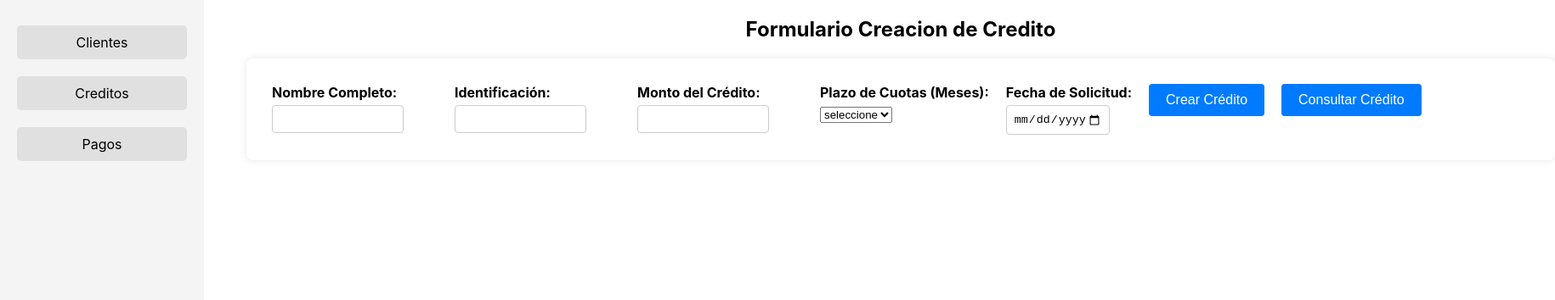
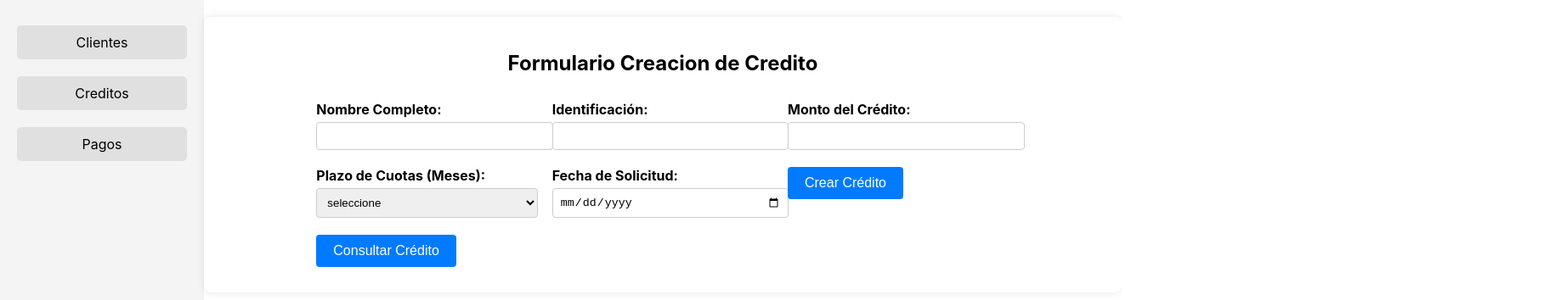
Before and after one commit to Juan-204/Proyecto-Financiero, a React (Create React App) app: page /creditos in a window 1280 px wide. Shown: the top 354 px of the page at 85% size, 1830 px wide, since content can reach past the window. Built offline with nearby package versions, Linux system fonts and the light colour scheme.

Commit message:
añadir responsive
Poner la pagina responsivo para que se adapte a cualquier tipo de pantalla

```diff
--- a/src/components/Clientes.css
+++ b/src/components/Clientes.css
@@ -1,27 +1,28 @@
 .formulario {
     display: inline-block;
-    margin-left: 50px;
+    margin: 20px auto;
+    padding: 20px;
+    background-color: #fff;
+    border-radius: 8px;
+    box-shadow: 0 0 10px rgba(0, 0, 0, 0.1);
+    max-width: 1200px;
+    width: 100%;
 }
 
 h2 {
     text-align: center;
     margin-top: 20px;
-
 }
 
 form {
-    width: 1500px;
-    margin: 20px auto;
-    padding: 20px;
-    background-color: #fff;
-    border-radius: 8px;
-    box-shadow: 0 0 10px rgba(0, 0, 0, 0.1);
     display: flex;
     flex-wrap: wrap;
+    justify-content: space-between;
 }
 
 .input-group {
-    margin: 10px;
+    width: 100%;
+    margin: 10px 0;
 }
 
 .input-group label {
@@ -30,8 +31,9 @@ form {
     margin-bottom: 5px;
 }
 
-.input-group input {
-    width: 70%;
+.input-group input,
+.input-group select {
+    width: 100%;
     padding: 8px;
     border: 1px solid #ccc;
     border-radius: 4px;
@@ -50,3 +52,29 @@ form {
 .input-group button:hover {
     background-color: #0056b3;
 }
+
+/* Media Queries for responsiveness */
+
+@media (min-width: 600px) {
+    .input-group {
+        flex: 1 1 48%; /* Take 48% of the container's width */
+        margin: 10px 1%; /* Add some margin for spacing */
+    }
+
+    .input-group input,
+    .input-group select {
+        width: 100%;
+    }
+}
+
+@media (min-width: 900px) {
+    form {
+        width: 80%;
+        margin: 0 auto;
+    }
+
+    .input-group {
+        flex: 1 1 30%; /* Take 30% of the container's width */
+        margin: 10px 1%; /* Add some margin for spacing */
+    }
+}
```
